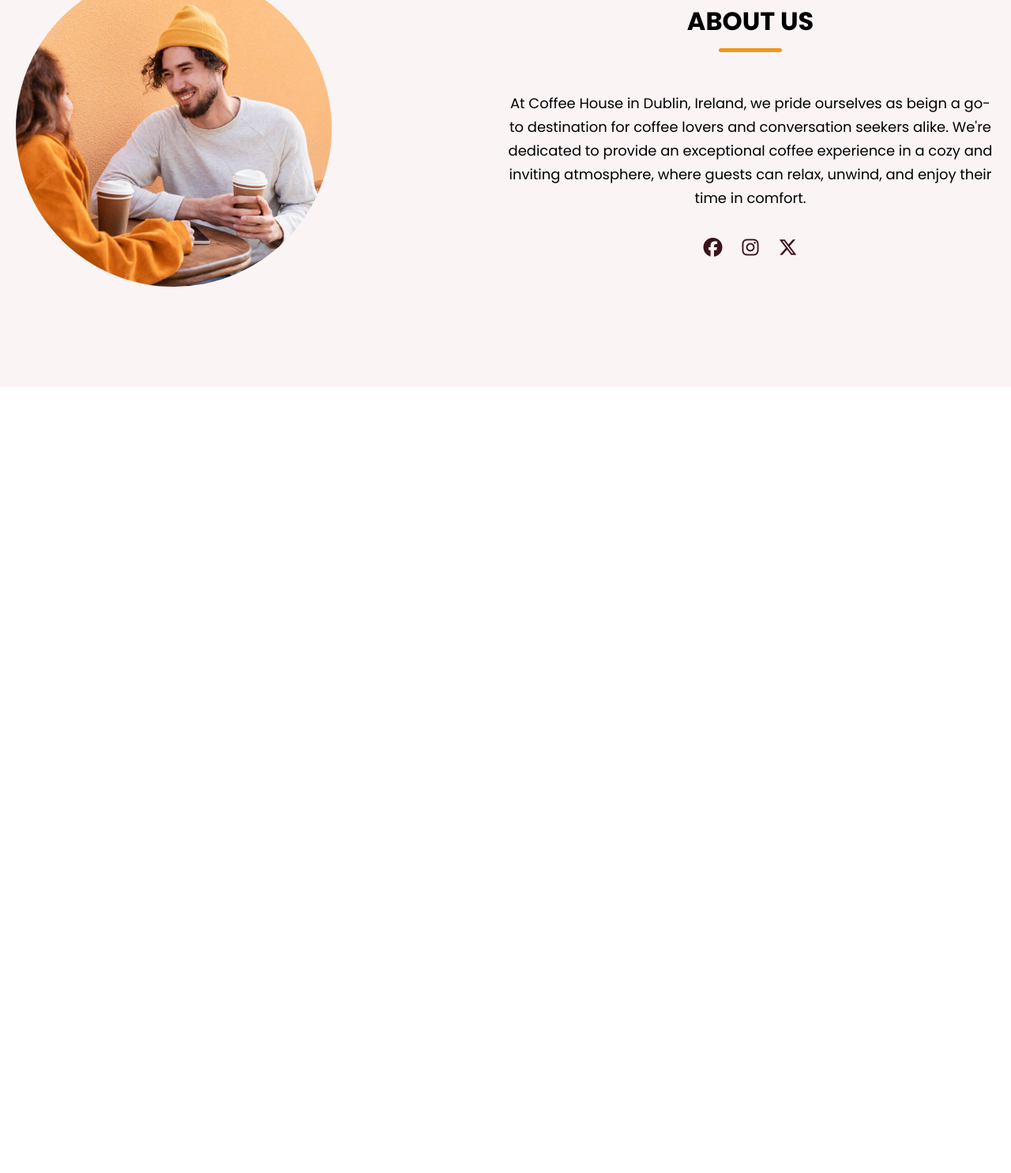
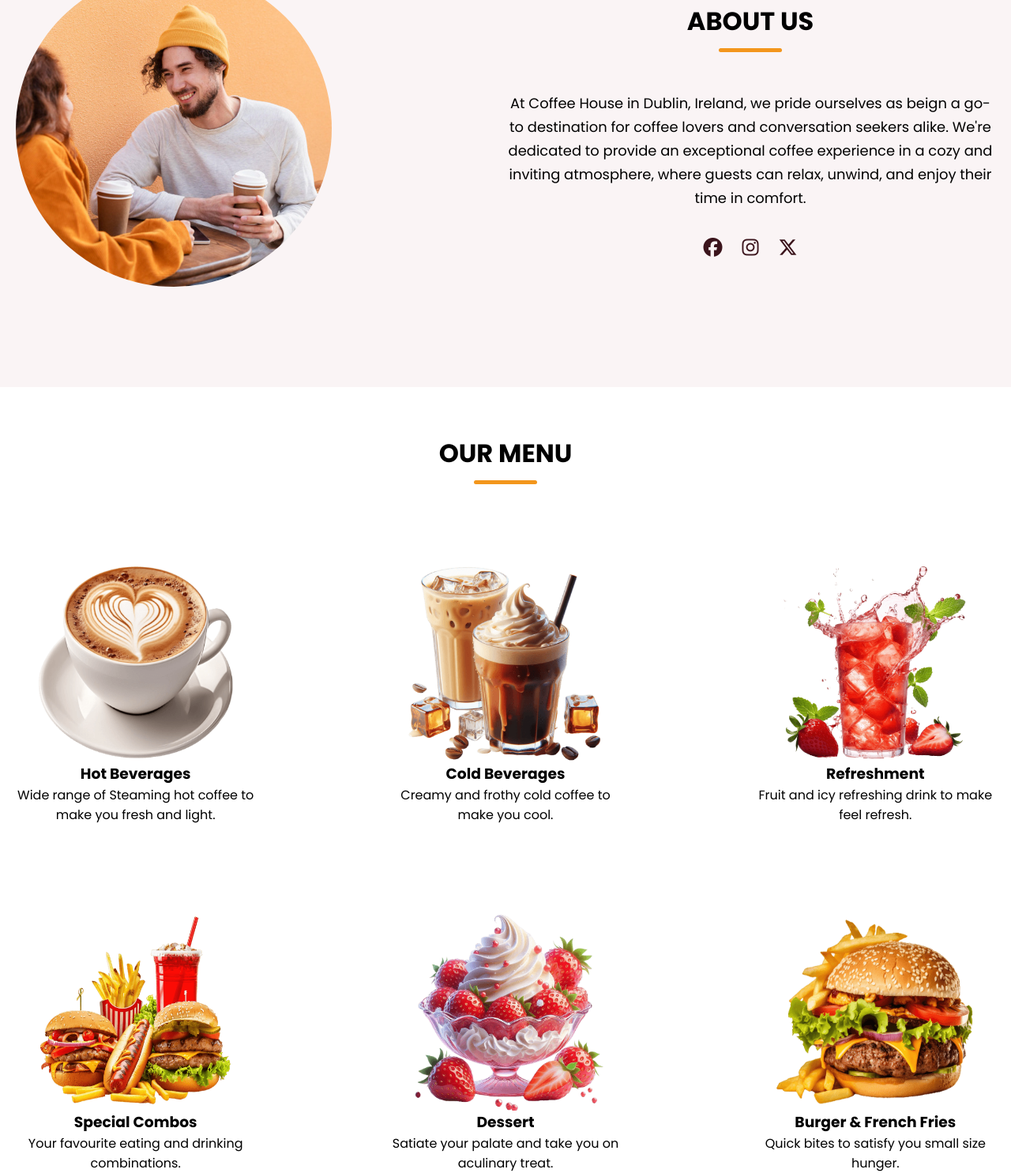
Before and after one commit to amiksha125/coffee-website, a plain HTML site: page index.html in a window 1280 px wide. Shown: the part 957-2442 px from the top of the page at 79% size. Before the commit the page ends 1447 px from the top, so only its background shows below. Drawn offline with Linux system fonts and the light colour scheme; a web font is replaced by a local one.

Commit message:
feat: add our menu section and items

```diff
--- a/index.html
+++ b/index.html
@@ -88,6 +88,50 @@
         </div>
      </section>
 
+    <!-- Menu section  -->
+     <section class="menu">
+        <h2 class="section-title">our Menu</h2>
+        <div class="section-content">
+            <ul class="menu-list">
+                <li class="menu-item">
+                    <img src="images/hot-beverages.png" alt="Hot Beverages" class="menu-image">
+                    <h3 class="name">Hot Beverages</h3>
+                    <p class="text">Wide range of Steaming hot coffee to make you fresh and light.</p>
+                </li>
+
+                <li class="menu-item">
+                    <img src="images/cold-beverages.png" alt="Cold Beverages" class="menu-image">
+                    <h3 class="name">Cold Beverages</h3>
+                    <p class="text">Creamy and frothy cold coffee to make you cool.</p>
+                </li>
+
+                <li class="menu-item">
+                    <img src="images/refreshment.png" alt="Refreshment" class="menu-image">
+                    <h3 class="name">Refreshment</h3>
+                    <p class="text">Fruit and icy refreshing drink to make feel refresh.</p>
+                </li>
+
+                <li class="menu-item">
+                    <img src="images/special-combo.png" alt="Special Combos" class="menu-image">
+                    <h3 class="name">Special Combos</h3>
+                    <p class="text">Your favourite eating and drinking combinations.</p>
+                </li>
+
+                <li class="menu-item">
+                    <img src="images/desserts.png" alt="Desserts" class="menu-image">
+                    <h3 class="name">Dessert</h3>
+                    <p class="text">Satiate your palate and take you on aculinary treat.</p>
+                </li>
+
+                <li class="menu-item">
+                    <img src="images/burger-frenchfries.png" alt="Burger and French Fries" class="menu-image">
+                    <h3 class="name">Burger & French Fries</h3>
+                    <p class="text">Quick bites to satisfy you small size hunger.</p>
+                </li>
+            </ul>
+        </div>
+     </section>
+
 
 </body>
 </html>
--- a/style.css
+++ b/style.css
@@ -248,6 +248,33 @@ header .navbar{
     color: var(--secondary-color);
 }
 
+/* Menu section styling */
+.menu{
+
+}
+.menu .menu-list{
+    display: flex;
+    flex-wrap: wrap;
+    gap: 110px;
+    align-items: center;
+    justify-content: space-between;
+}
+
+.menu .menu-list .menu-item{
+    display: flex;
+    align-items: center;
+    flex-direction: column;
+    width: calc(100% / 3 - 110px);
+    /* made items adjacent to each other , 3 in a row with 110gap */
+    justify-content: space-between;
+    text-align: center;
+}
+
+.menu .menu-list .menu-item .menu-image{
+    max-width: 83%;
+    aspect-ratio: 1;
+}
+
 
 /* Responsive media query code for max-width 900px  */
 @media screen and (max-width: 900px) {
```
